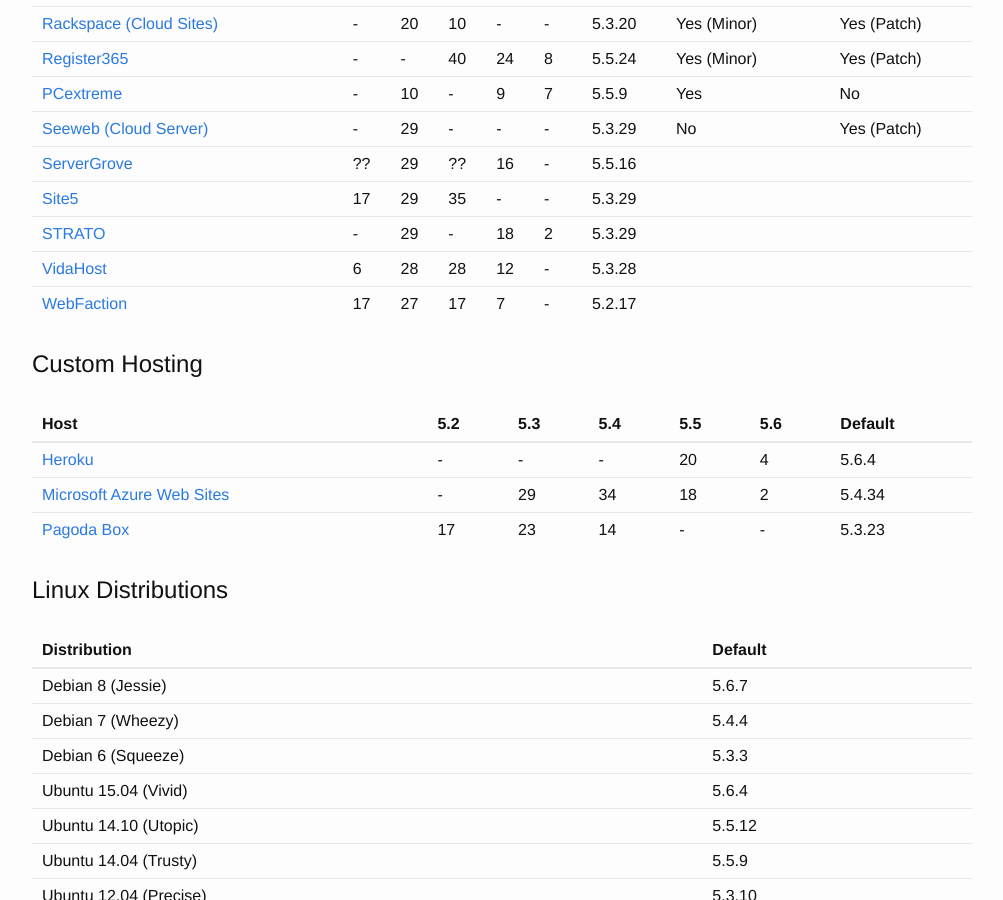
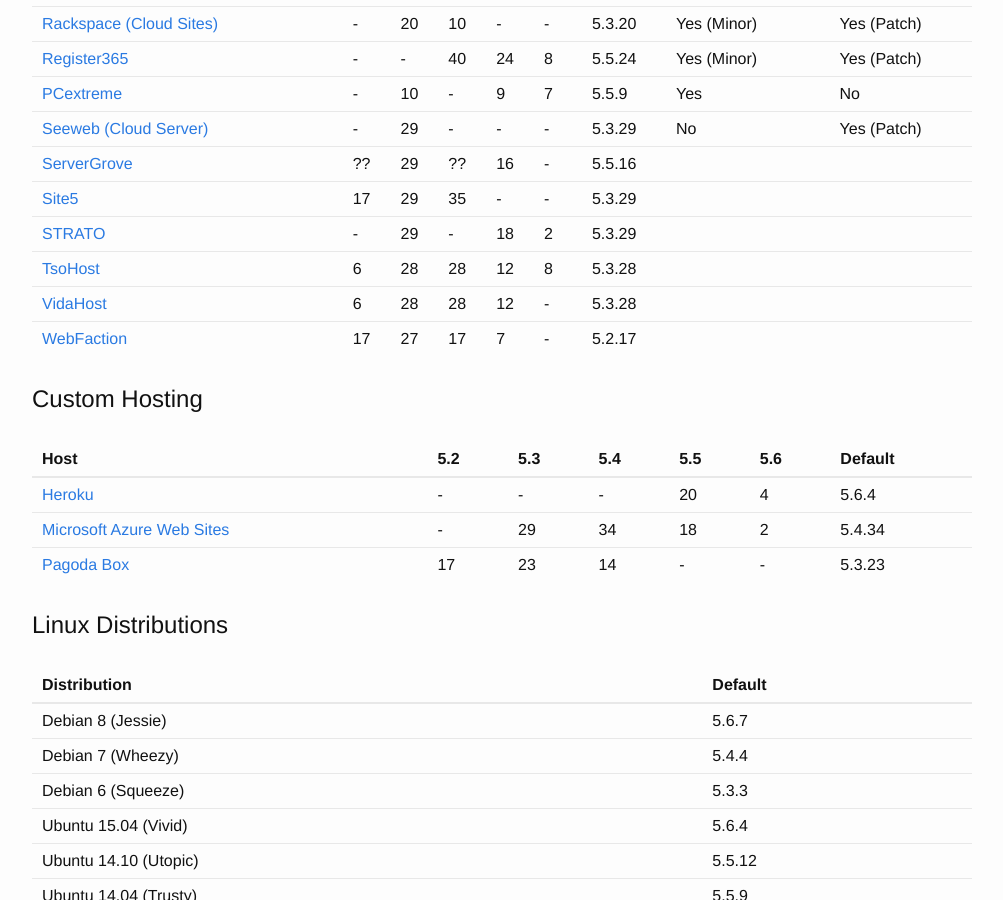
Before and after one commit to phpversions/phpversions.info, a Jekyll site: the page built from index.html, in a window 1280 px wide and 900 px high, scrolled down 1542 px. Shown: the whole window, without its empty margins (138-1141 px from the left). Built offline with Jekyll 4.4.1, drawn with Linux system fonts in a browser that asks for light colours.

Commit message:
Add TsoHost

```diff
--- a/_data/shared_hosts.yml
+++ b/_data/shared_hosts.yml
@@ -285,6 +285,15 @@
   php56: 2
   default: 5.3.29
 
+- name: "TsoHost"
+  url: "https://www.tsohost.com"
+  php52: 6
+  php53: 28
+  php54: 28
+  php55: 12
+  php56: 8
+  default: 5.3.28
+
 - name: "VidaHost"
   url: "https://www.vidahost.com/cloud-web-hosting"
   php52: 6
```
